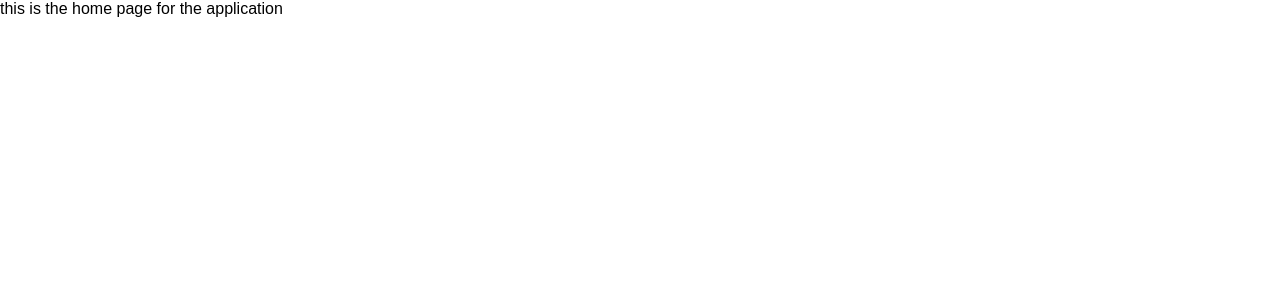
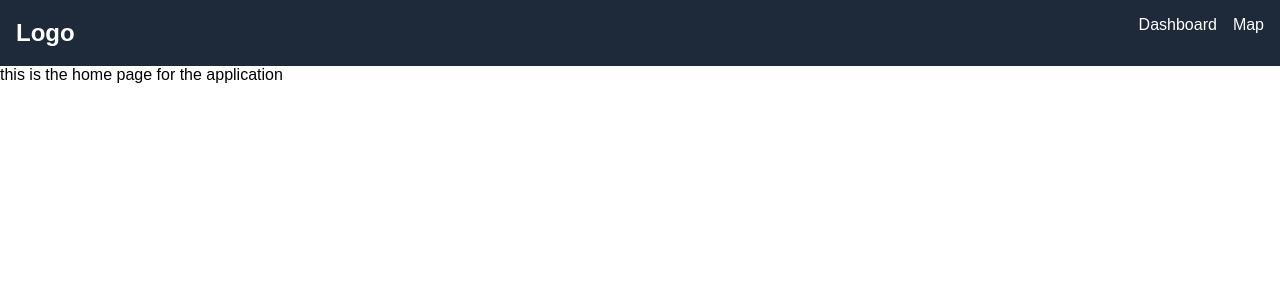
Before and after one commit to sksmagr23/shannon_frontend, a Next.js app in the folder shannon/: page / in a window 1280 px wide. Shown: the top 300 px of the page. Built offline with nearby package versions, Linux system fonts and the light colour scheme.

Commit message:
made navbar

```diff
--- /dev/null
+++ b/shannon/Components/layout/navbar.jsx
@@ -0,0 +1,30 @@
+import React from 'react';
+import Link from 'next/link';
+
+const Navbar = () => {
+  return (
+    <div className="bg-gray-800 p-4">
+      <div className="container mx-auto flex justify-between items-center">
+        <div className="text-white text-2xl font-bold">
+          <Link href="/">Logo</Link>
+        </div>
+        <nav>
+          <ul className="flex space-x-4">
+            <li>
+              <Link href="/dashboard" className="text-white hover:text-gray-300">
+                Dashboard
+              </Link>
+            </li>
+            <li>
+              <Link href="/map" className="text-white hover:text-gray-300">
+                Map
+              </Link>
+            </li>
+          </ul>
+        </nav>
+      </div>
+    </div>
+  );
+};
+
+export default Navbar;
--- a/shannon/src/app/layout.js
+++ b/shannon/src/app/layout.js
@@ -1,6 +1,7 @@
 import { Geist, Geist_Mono } from "next/font/google";
 import "./globals.css";
 import 'antd/dist/reset.css';
+import Navbar from "../../Components/layout/navbar";
 
 const geistSans = Geist({
   variable: "--font-geist-sans",
@@ -20,6 +21,7 @@ export const metadata = {
 export default function RootLayout({ children }) {
   return (
     <html lang="en">
+      <Navbar />
       <body
         className={`${geistSans.variable} ${geistMono.variable} antialiased`}
       >
--- /dev/null
+++ b/shannon/src/app/map/page.css
@@ -0,0 +1,7 @@
+.header{
+
+}
+.title-background {
+    background-color: white;
+    padding: 0 8px; /* Optional: Add some padding to the title */
+  }
--- a/shannon/src/app/map/page.jsx
+++ b/shannon/src/app/map/page.jsx
@@ -3,6 +3,7 @@
 import { Layout, Typography, Card, Space } from 'antd';
 import { EnvironmentOutlined } from '@ant-design/icons';
 import MapComponent from '../../../Components/Map/Map';
+import './page.css'; // Import the CSS file
 
 const { Header, Content } = Layout;
 const { Title } = Typography;
@@ -19,12 +20,9 @@ export default function MapPage() {
 
   return (
     <Layout className="min-h-screen">
-      <Header className="bg-white shadow-md">
-        <div className="flex items-center">
-          <EnvironmentOutlined className="text-2xl text-blue-500 mr-2" />
-          <Title level={3} className="m-0">Location Map</Title>
-        </div>
-      </Header>
+      <div>
+
+      </div>
       <Content className="p-6">
         <Card className="w-full shadow-lg">
           <Space direction="vertical" className="w-full">
```
Also changed, not shown: 1 other file (tests, documents, lock files or other folders).
